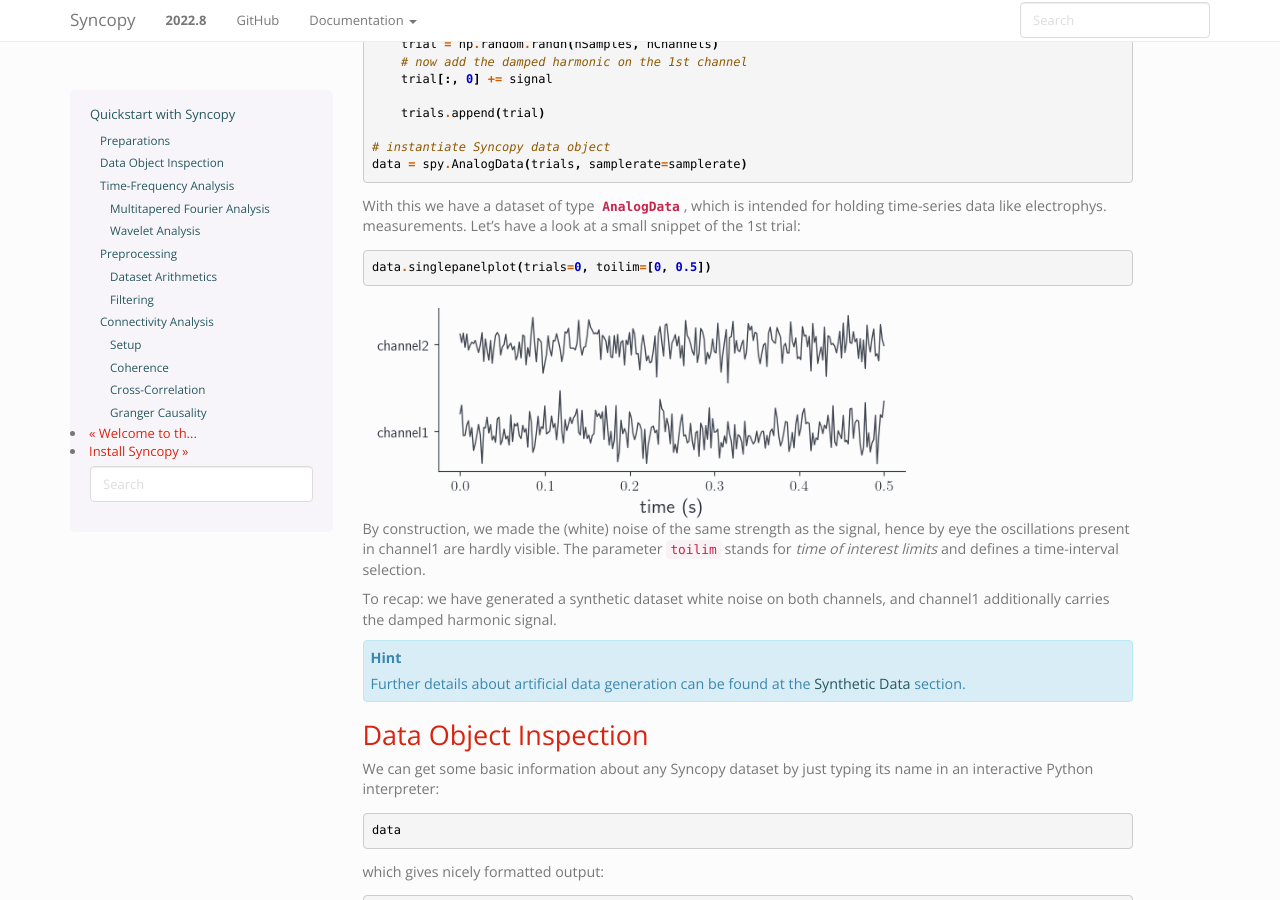
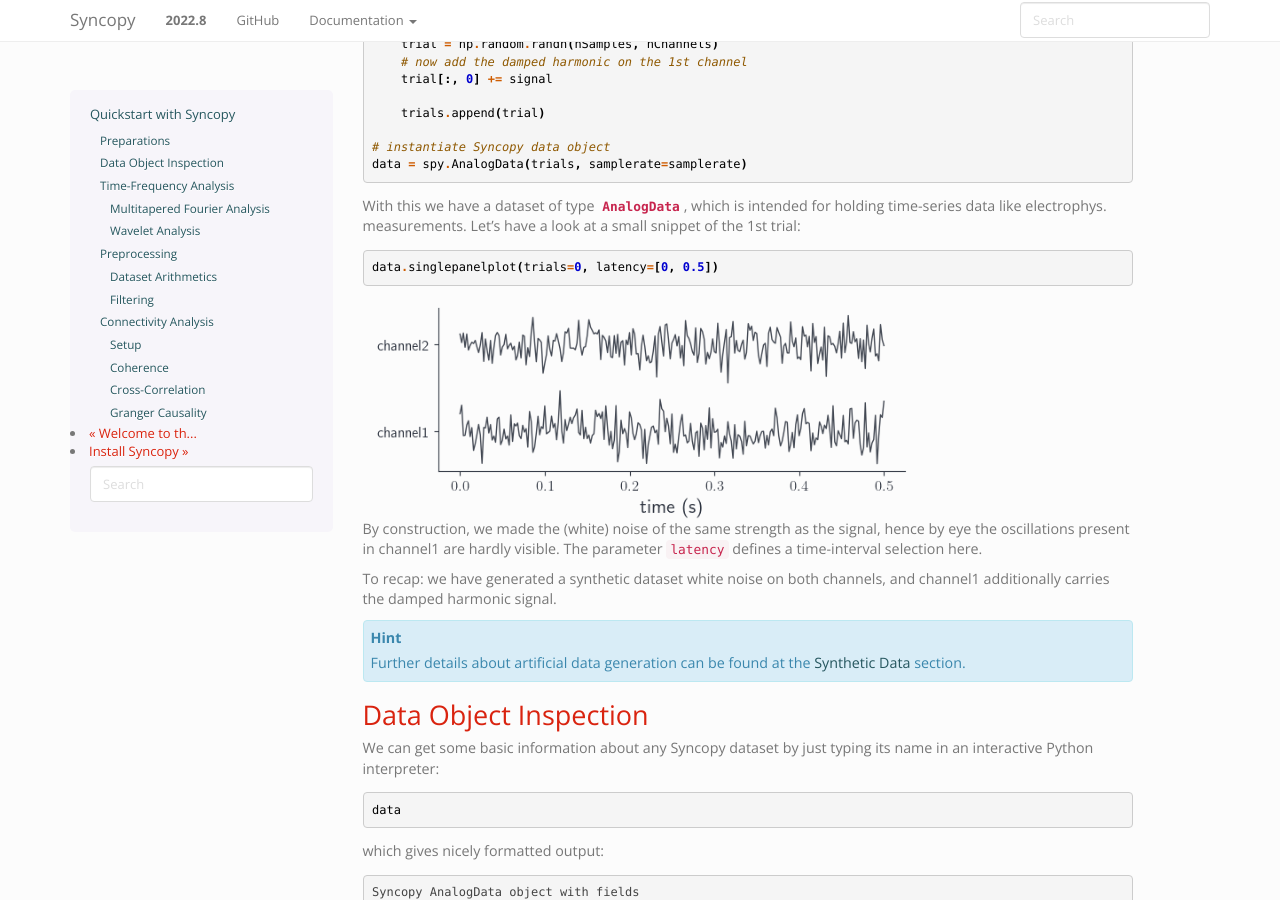
Before and after one commit to esi-neuroscience/syncopy, a Sphinx documentation site: the page built from doc/source/quickstart/quickstart.rst, in a window 1280 px wide and 900 px high, scrolled down 1048 px. Built offline with Sphinx 7.4.7, drawn with Linux system fonts in a browser that asks for light colours; the version number is read from the project's files by our own code.

Commit message:
FIX: update toilim with latency in quickstart

```diff
--- a/doc/source/quickstart/quickstart.rst
+++ b/doc/source/quickstart/quickstart.rst
@@ -22,12 +22,12 @@ To start with a clean slate, let's construct a synthetic dataset consisting of a
 
 With this we have a dataset of type :class:`~syncopy.AnalogData`, which is intended for holding time-series data like electrophys. measurements. Let's have a look at a small snippet of the 1st trial::
 
-  data.singlepanelplot(trials=0, toilim=[0, 0.5])
+  data.singlepanelplot(trials=0, latency=[0, 0.5])
 
 .. image:: damped_signals.png
    :height: 220px
 
-By construction, we made the (white) noise of the same strength as the signal, hence by eye the oscillations present in channel1 are hardly visible. The parameter ``toilim`` stands for *time of interest limits* and defines a time-interval selection.
+By construction, we made the (white) noise of the same strength as the signal, hence by eye the oscillations present in channel1 are hardly visible. The parameter ``latency`` defines a time-interval selection here.
 
 To recap: we have generated a synthetic dataset white noise on both channels, and channel1 additionally carries the damped harmonic signal.
 
@@ -232,7 +232,7 @@ To have a synthetic albeit meaningful dataset to illustrate the different method
 We also right away calculated the respective power spectra ``spec``.
 We can quickly have a look at a snippet of the generated signals::
 
-  data.singlepanelplot(trials=0, toilim=[0, 0.5])
+  data.singlepanelplot(trials=0, latency=[0, 0.5])
 
 
 .. image:: ar2_signals.png
```
